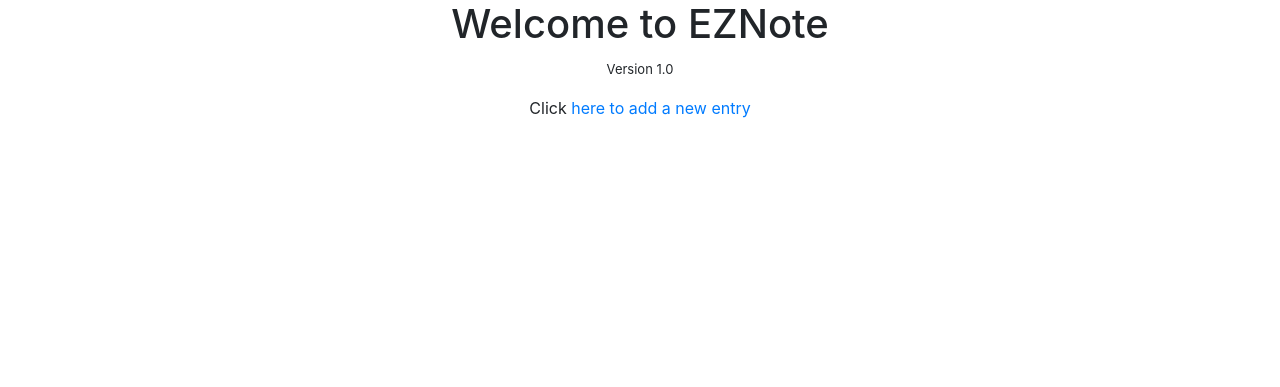
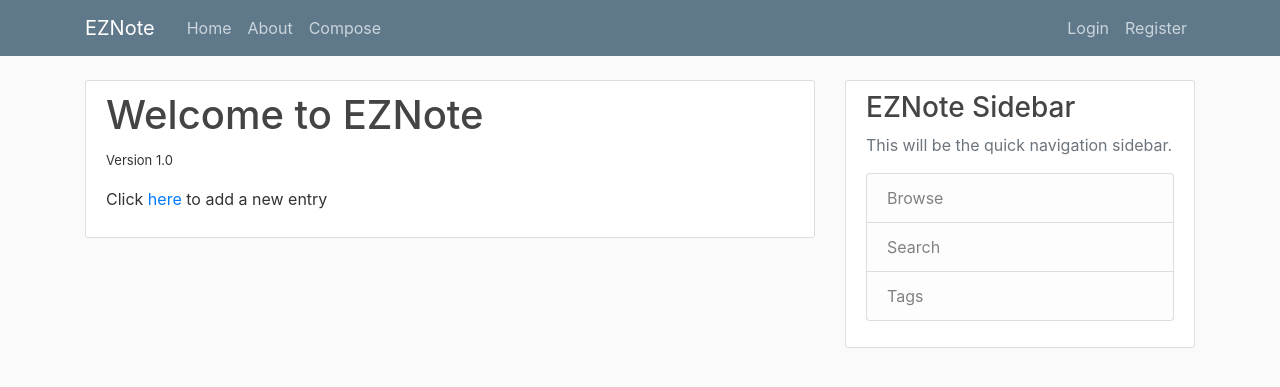
Before and after one commit to xelency/eznote, a Flask app: page / in a window 1280 px wide. Shown: the top 387 px of the page. Run offline with Flask 2, Linux system fonts and the light colour scheme; some libraries are stand-ins or nearby versions.

Commit message:
Add static CSS and design snippets to make stuff look presentable

```diff
--- a/main.py
+++ b/main.py
@@ -1,4 +1,4 @@
-from flask import Flask, render_template
+from flask import Flask, render_template, url_for
 from forms import EntryForm
 
 app = Flask(__name__)
--- /dev/null
+++ b/static/main.css
@@ -0,0 +1,80 @@
+body {
+  background: #fafafa;
+  color: #333333;
+  margin-top: 5rem;
+}
+
+h1, h2, h3, h4, h5, h6 {
+  color: #444444;
+}
+
+.bg-steel {
+  background-color: #5f788a;
+}
+
+.site-header .navbar-nav .nav-link {
+  color: #cbd5db;
+}
+
+.site-header .navbar-nav .nav-link:hover {
+  color: #ffffff;
+}
+
+.site-header .navbar-nav .nav-link.active {
+  font-weight: 500;
+}
+
+.content-section {
+  background: #ffffff;
+  padding: 10px 20px;
+  border: 1px solid #dddddd;
+  border-radius: 3px;
+  margin-bottom: 20px;
+}
+
+.article-title {
+  color: #444444;
+}
+
+a.article-title:hover {
+  color: #428bca;
+  text-decoration: none;
+}
+
+.article-content {
+  white-space: pre-line;
+}
+
+.article-img {
+  height: 65px;
+  width: 65px;
+  margin-right: 16px;
+}
+
+.article-metadata {
+  padding-bottom: 1px;
+  margin-bottom: 4px;
+  border-bottom: 1px solid #e3e3e3
+}
+
+.article-metadata a:hover {
+  color: #333;
+  text-decoration: none;
+}
+
+.article-svg {
+  width: 25px;
+  height: 25px;
+  vertical-align: middle;
+}
+
+.account-img {
+  height: 125px;
+  width: 125px;
+  margin-right: 20px;
+  margin-bottom: 16px;
+}
+
+.account-heading {
+  font-size: 2.5rem;
+}
--- a/templates/home.html
+++ b/templates/home.html
@@ -1,7 +1,8 @@
 {% extends "layout.html" %}
 {% block content %}
-	<center>
+	<div class="content-section">
     	<h1>Welcome to EZNote</h1>
     	<p><font size=2pt>  Version 1.0 </font></p>
-    	<p>Click <a href="{{ url_for('Page_Entry') }}">here to add a new entry</p>
+    	<p>Click <a href="{{ url_for('Page_Entry') }}">here</a> to add a new entry</p>
+    </div>
 {% endblock content %}
--- a/templates/layout.html
+++ b/templates/layout.html
@@ -8,6 +8,9 @@
     <!-- Bootstrap CSS -->
     <link rel="stylesheet" href="https://stackpath.bootstrapcdn.com/bootstrap/4.4.1/css/bootstrap.min.css" integrity="sha384-Vkoo8x4CGsO3+Hhxv8T/Q5PaXtkKtu6ug5TOeNV6gBiFeWPGFN9MuhOf23Q9Ifjh" crossorigin="anonymous">
 
+    <!-- Add static main.css file -->
+    <link rel="stylesheet" type="text/css" href="{{ url_for('static', filename='main.css') }}">
+
     {% if title %}
         <title>EZNote: {{ title }}</title>
     {% else %}
@@ -15,9 +18,49 @@
     {% endif %}
 </head>
 <body>
-	<div class="container">
-    	{% block content %}{% endblock %}
-    </div>
+	<!-- Sidebar Header -->
+	<header class="site-header">
+	  <nav class="navbar navbar-expand-md navbar-dark bg-steel fixed-top">
+	    <div class="container">
+	      <a class="navbar-brand mr-4" href="/">EZNote</a>
+	      <button class="navbar-toggler" type="button" data-toggle="collapse" data-target="#navbarToggle" aria-controls="navbarToggle" aria-expanded="false" aria-label="Toggle navigation">
+	        <span class="navbar-toggler-icon"></span>
+	      </button>
+	      <div class="collapse navbar-collapse" id="navbarToggle">
+	        <div class="navbar-nav mr-auto">
+	          <a class="nav-item nav-link" href="{{ url_for('Page_Home') }}">Home</a>
+	          <a class="nav-item nav-link" href="/about">About</a>
+	          <a class="nav-item nav-link" href="{{ url_for('Page_Entry') }}">Compose</a>
+	        </div>
+	        <!-- Navbar Right Side -->
+	        <div class="navbar-nav">
+	          <a class="nav-item nav-link" href="/login">Login</a>
+	          <a class="nav-item nav-link" href="/register">Register</a>
+	        </div>
+	      </div>
+	    </div>
+	  </nav>
+
+	<main role="main" class="container">
+	  <div class="row">
+	    <div class="col-md-8">
+	      {% block content %}{% endblock %}
+	    </div>
+	    <div class="col-md-4">
+	      <div class="content-section">
+	        <h3>EZNote Sidebar</h3>
+	        <p class='text-muted'>This will be the quick navigation sidebar.
+	          <ul class="list-group">
+	            <li class="list-group-item list-group-item-light">Browse</li>
+	            <li class="list-group-item list-group-item-light">Search</li>
+	            <li class="list-group-item list-group-item-light">Tags</li>
+	          </ul>
+	        </p>
+	      </div>
+	    </div>
+	  </div>
+	</main>
+
     <!-- Optional JavaScript -->
     <!-- jQuery first, then Popper.js, then Bootstrap JS -->
     <script src="https://code.jquery.com/jquery-3.4.1.slim.min.js" integrity="sha384-J6qa4849blE2+poT4WnyKhv5vZF5SrPo0iEjwBvKU7imGFAV0wwj1yYfoRSJoZ+n" crossorigin="anonymous"></script>
```
